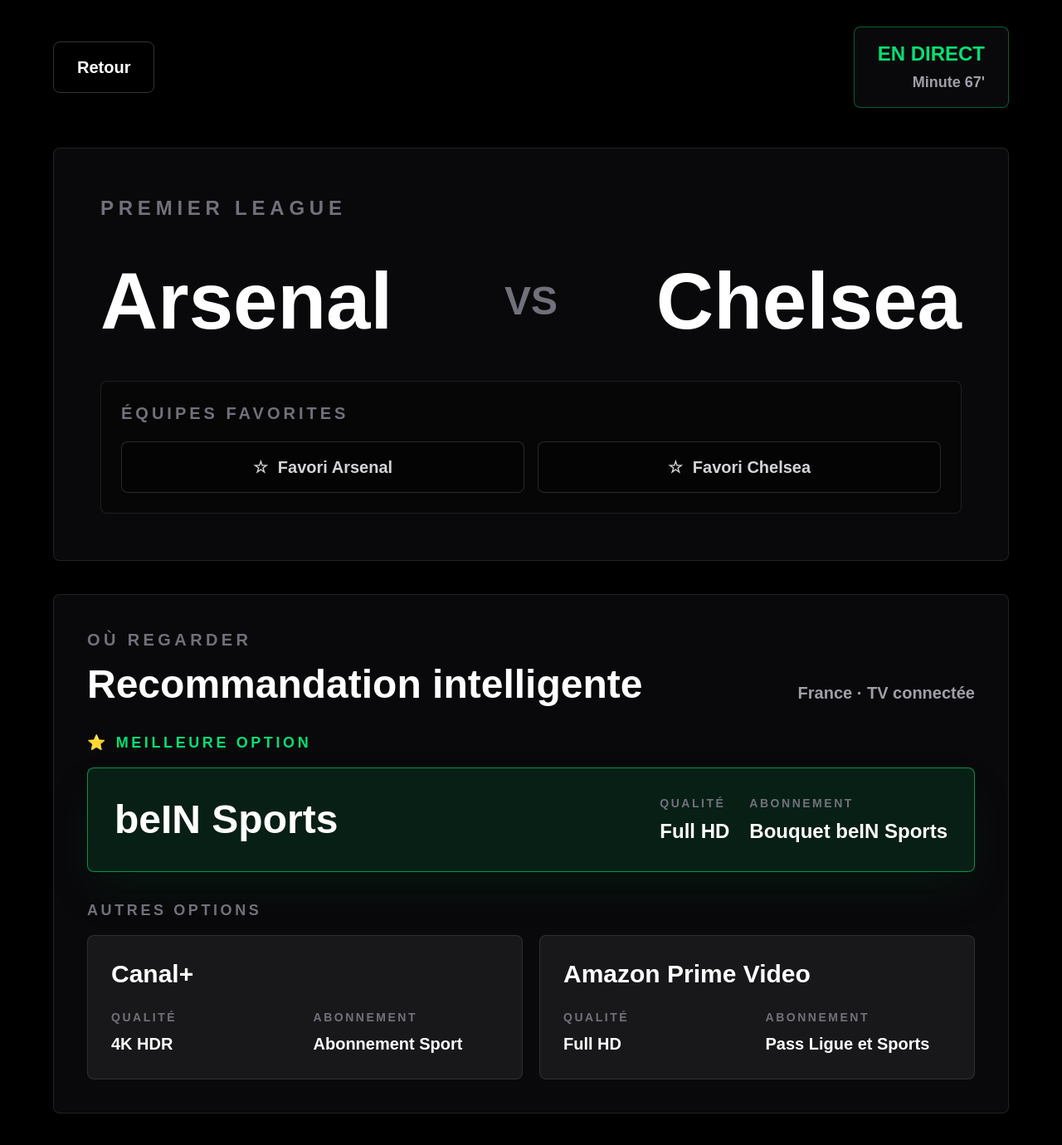
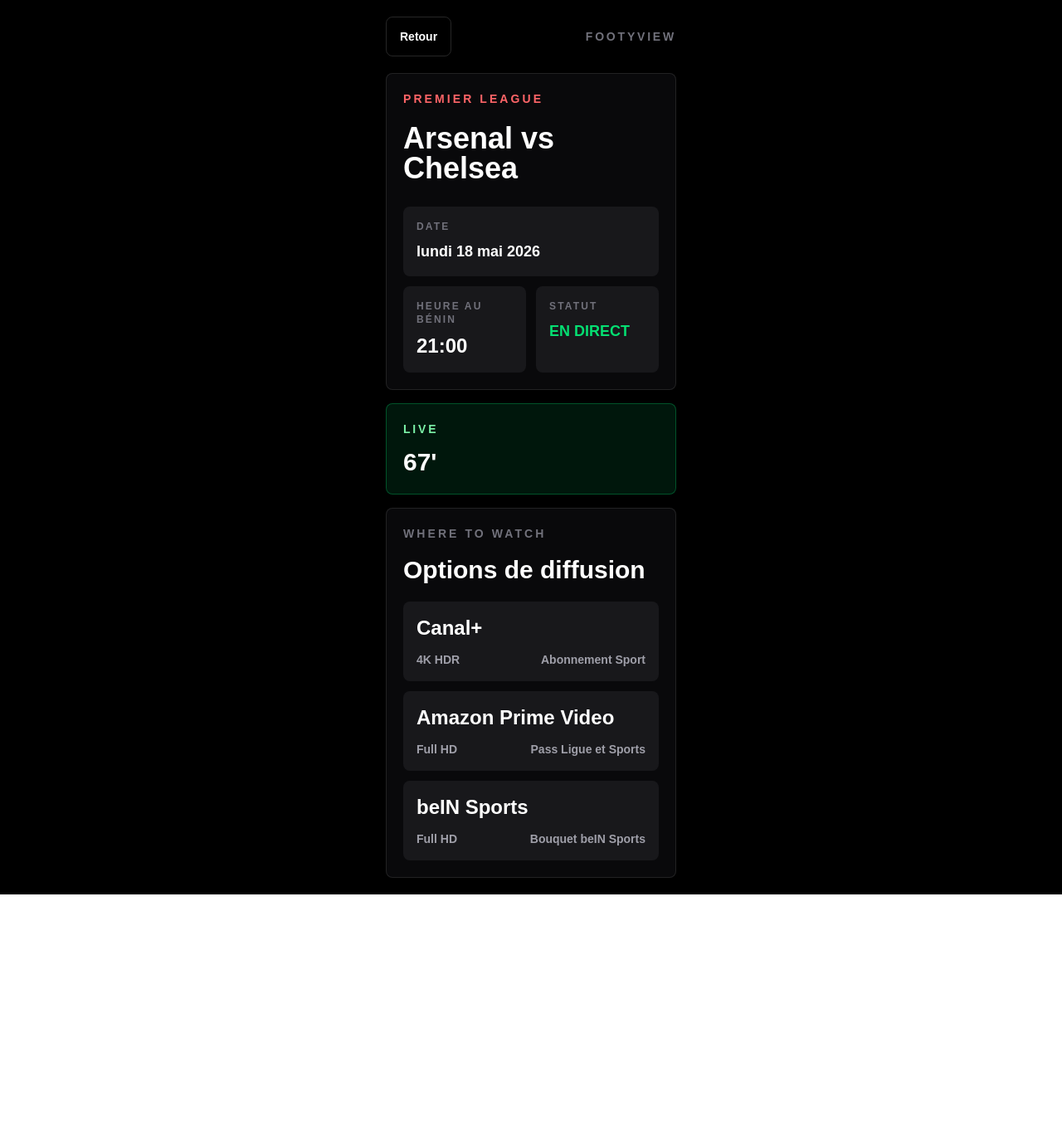
Before and after one commit to HonanL/footyview, a Next.js app: page /match/arsenal-chelsea in a window 1280 px wide. Shown: the top 1380 px of the page at 83% size. After the commit the page ends 1078 px from the top, so only its background shows below. Built offline with nearby package versions, Linux system fonts and the light colour scheme.

Commit message:
add ou regarder system

```diff
--- a/app/components/HomePageClient.tsx
+++ b/app/components/HomePageClient.tsx
@@ -3,103 +3,92 @@
 import Link from "next/link";
 import type { Match } from "../matches";
 import { getMatchTitle } from "../matches";
-import { useFavorites } from "../hooks/useFavorites";
-import { TeamFavoriteButton } from "./TeamFavoriteButton";
 
 type HomePageClientProps = {
-  matches: Match[];
+  match?: Match;
   errorMessage?: string;
 };
 
-export function HomePageClient({ matches, errorMessage }: HomePageClientProps) {
-  const { favoriteTeams, isFavoriteMatch, sortMatchesByFavorites } = useFavorites();
-  const sortedMatches = sortMatchesByFavorites(matches);
-
+export function HomePageClient({ match, errorMessage }: HomePageClientProps) {
   return (
-    <main className="min-h-screen bg-black p-8 text-white sm:p-12">
-      <h1 className="mb-5 text-5xl font-black tracking-wide sm:text-7xl">FootyView</h1>
-      <p className="mb-10 text-2xl font-semibold text-zinc-400">
-        Votre monde du football sur un seul écran
-      </p>
-
-      <section className="mb-10 rounded-lg border border-white/10 bg-zinc-950 p-7">
-        <h2 className="text-3xl font-black">Vos équipes favorites</h2>
-        {favoriteTeams.length > 0 ? (
-          <div className="mt-5 flex flex-wrap gap-4">
-            {favoriteTeams.map((team) => (
-              <TeamFavoriteButton key={team} team={team} variant="large" />
-            ))}
-          </div>
-        ) : (
-          <p className="mt-4 text-xl font-semibold text-zinc-400">
-            Aucune équipe favorite pour le moment.
-          </p>
-        )}
-      </section>
+    <main className="min-h-screen overflow-x-hidden bg-black text-white">
+      <div className="mx-auto flex min-h-screen w-full max-w-[390px] flex-col px-5 py-5">
+        <header className="rounded-lg border border-white/10 bg-zinc-950 p-5">
+          <p className="text-sm font-black uppercase tracking-[0.22em] text-red-400">PSG</p>
+          <h1 className="mt-3 break-words text-4xl font-black leading-none">
+            Paris Saint-Germain
+          </h1>
+          <p className="mt-3 text-lg font-semibold text-zinc-400">FootyView</p>
+        </header>
 
         {errorMessage ? (
-        <section className="mb-8 rounded-lg border border-red-400/40 bg-red-950/30 p-7">
-          <h2 className="text-3xl font-black text-red-200">Données indisponibles</h2>
-          <p className="mt-3 text-xl font-semibold text-red-100">{errorMessage}</p>
+          <section className="mt-5 rounded-lg border border-red-400/40 bg-red-950/30 p-5">
+            <p className="text-sm font-black uppercase tracking-[0.2em] text-red-200">
+              Données indisponibles
+            </p>
+            <p className="mt-4 break-words text-lg font-semibold leading-relaxed text-red-100">
+              {errorMessage}
+            </p>
           </section>
         ) : null}
 
-      {sortedMatches.length === 0 ? (
-        <section className="rounded-lg border border-white/10 bg-zinc-950 p-10 text-center">
-          <h2 className="text-4xl font-black">Aucun match disponible</h2>
-          <p className="mt-4 text-xl font-semibold text-zinc-400">
-            Revenez bientôt pour les matchs en direct et à venir.
+        {!match ? (
+          <section className="mt-5 rounded-lg border border-white/10 bg-zinc-950 p-5">
+            <p className="text-sm font-black uppercase tracking-[0.2em] text-zinc-500">
+              Next Match
+            </p>
+            <h2 className="mt-5 break-words text-3xl font-black leading-tight">
+              Aucun match disponible
+            </h2>
+            <p className="mt-4 text-lg font-semibold leading-relaxed text-zinc-400">
+              Le prochain match du PSG apparaîtra ici dès qu’il sera disponible.
             </p>
           </section>
         ) : (
-        <section className="grid grid-cols-1 gap-6 md:grid-cols-3">
-          {sortedMatches.map((match) => {
-            const favoriteMatch = isFavoriteMatch(match);
-
-            return (
-              <article
-                key={match.id}
-                className={`rounded-lg border p-7 transition ${
-                  favoriteMatch
-                    ? "border-yellow-300/60 bg-yellow-300/10 shadow-2xl shadow-yellow-950/30"
-                    : "border-white/10 bg-zinc-900"
+          <>
+            <section className="mt-5 rounded-lg border border-white/10 bg-zinc-950 p-5 shadow-2xl shadow-red-950/30">
+              <div className="flex min-w-0 items-start justify-between gap-3">
+                <p className="text-sm font-black uppercase tracking-[0.2em] text-zinc-500">
+                  Next Match
+                </p>
+                <p
+                  className={`min-h-12 shrink-0 rounded-lg px-3 py-3 text-sm font-black ${
+                    match.status === "EN DIRECT"
+                      ? "bg-green-400/10 text-green-300"
+                      : "bg-sky-400/10 text-sky-300"
                   }`}
                 >
-                <div className="flex items-start justify-between gap-4">
-                  <p
-                    className={`mb-5 text-xl font-black ${
-                      match.status === "EN DIRECT" ? "text-green-400" : "text-sky-300"
-                    }`}
-                  >
-                    {match.status} {match.minute}
+                  {match.status}
                 </p>
-                  {favoriteMatch ? (
-                    <p className="rounded-lg bg-yellow-300 px-3 py-2 text-sm font-black uppercase tracking-wide text-black">
-                      Favori
+              </div>
+
+              <h2 className="mt-8 max-w-full break-words text-4xl font-black leading-none">
+                {getMatchTitle(match)}
+              </h2>
+              <p className="mt-5 break-words text-xl font-semibold text-zinc-400">
+                {match.league}
               </p>
-                  ) : null}
-                </div>
+              <p className="mt-8 text-4xl font-black text-white">{match.minute}</p>
 
               <Link
                 href={`/match/${match.id}`}
-                  className="block rounded-lg outline-none transition hover:text-green-300 focus:ring-4 focus:ring-green-400/25"
+                className="mt-9 flex min-h-12 items-center justify-center rounded-lg bg-white px-6 py-4 text-center text-xl font-black text-black outline-none transition hover:bg-red-200 focus:ring-4 focus:ring-red-300/40"
               >
-                  <h3 className="text-3xl font-black">{getMatchTitle(match)}</h3>
-                  <p className="mt-4 text-lg font-semibold text-zinc-400">{match.league}</p>
-                  <p className="mt-8 text-sm font-bold uppercase tracking-wide text-zinc-500">
-                    Voir la fiche match
+                View Match
+              </Link>
+            </section>
+
+            <section className="mt-4 rounded-lg border border-white/10 bg-zinc-900 px-5 py-4">
+              <div className="flex min-w-0 items-center justify-between gap-3">
+                <p className="text-sm font-black uppercase tracking-[0.18em] text-zinc-500">
+                  Where to watch
                 </p>
-                </Link>
-
-                <div className="mt-7 grid gap-3">
-                  <TeamFavoriteButton team={match.homeTeam} variant="large" />
-                  <TeamFavoriteButton team={match.awayTeam} variant="large" />
+                <p className="shrink-0 text-lg font-black text-zinc-200">À confirmer</p>
               </div>
-              </article>
-            );
-          })}
             </section>
+          </>
         )}
+      </div>
     </main>
   );
 }
--- a/app/match/[id]/page.tsx
+++ b/app/match/[id]/page.tsx
@@ -1,21 +1,12 @@
 import Link from "next/link";
 import { notFound } from "next/navigation";
-import { TeamFavoriteButton } from "../../components/TeamFavoriteButton";
 import { getMatch, getMatchTitle, matches, type Match } from "../../matches";
 import { fetchMatchById } from "../../services/apiFootball";
-import { rankProviders, type UserPreferences } from "../../utils/rankProviders";
 
 type MatchPageProps = {
   params: Promise<{
     id: string;
   }>;
-};
-
-const defaultPreferences: UserPreferences = {
-  preferredDevice: "TV connectée",
-  preferFrenchProviders: true,
-  preferPremiumProviders: true,
-  maxSubscriptionCost: 16,
 };
 
 async function resolveMatch(id: string): Promise<Match | undefined> {
@@ -34,6 +25,38 @@
   return apiMatch.ok && apiMatch.data ? apiMatch.data : undefined;
 }
 
+function getPsgMatchTitle(match: Match) {
+  const psgNames = ["psg", "paris saint-germain", "paris sg"];
+  const homeIsPsg = psgNames.some((name) => match.homeTeam.toLowerCase().includes(name));
+  const awayIsPsg = psgNames.some((name) => match.awayTeam.toLowerCase().includes(name));
+
+  if (homeIsPsg) {
+    return `${match.homeTeam} vs ${match.awayTeam}`;
+  }
+
+  if (awayIsPsg) {
+    return `${match.awayTeam} vs ${match.homeTeam}`;
+  }
+
+  return getMatchTitle(match);
+}
+
+function getBeninDateTime(date: string) {
+  const matchDate = new Date(date);
+
+  return {
+    date: new Intl.DateTimeFormat("fr-FR", {
+      dateStyle: "full",
+      timeZone: "Africa/Porto-Novo",
+    }).format(matchDate),
+    time: new Intl.DateTimeFormat("fr-FR", {
+      hour: "2-digit",
+      minute: "2-digit",
+      timeZone: "Africa/Porto-Novo",
+    }).format(matchDate),
+  };
+}
+
 export function generateStaticParams() {
   return matches.map((match) => ({
     id: match.id,
@@ -45,7 +68,7 @@
   const match = await resolveMatch(id);
 
   return {
-    title: match ? `${getMatchTitle(match)} | FootyView` : "Match | FootyView",
+    title: match ? `${getPsgMatchTitle(match)} | FootyView` : "Match | FootyView",
   };
 }
 
@@ -57,126 +80,97 @@
     notFound();
   }
 
-  const rankedProviders = rankProviders(match.providers, defaultPreferences);
-  const [bestProvider, ...otherProviders] = rankedProviders;
-  const statusColor = match.status === "EN DIRECT" ? "text-green-400" : "text-sky-300";
-  const statusBorder = match.status === "EN DIRECT" ? "border-green-400/40" : "border-sky-300/40";
+  const beninDateTime = getBeninDateTime(match.date);
+  const hasProviders = match.providers.length > 0;
 
   return (
-    <main className="min-h-screen bg-black text-white">
-      <section className="mx-auto flex min-h-screen max-w-7xl flex-col px-8 py-8 sm:px-12 lg:px-16">
-        <header className="flex items-center justify-between gap-8">
+    <main className="min-h-screen overflow-x-hidden bg-black text-white">
+      <section className="mx-auto flex min-h-screen w-full max-w-[390px] flex-col px-5 py-5">
+        <header className="flex items-center justify-between">
           <Link
             href="/"
-            className="rounded-lg border border-white/20 px-7 py-4 text-xl font-black outline-none transition hover:border-white focus:border-green-400 focus:ring-4 focus:ring-green-400/25"
+            className="flex min-h-12 items-center rounded-lg border border-white/15 px-4 py-3 text-sm font-black outline-none transition hover:border-white focus:ring-4 focus:ring-white/20"
           >
             Retour
           </Link>
-
-          <div className={`rounded-lg border ${statusBorder} bg-zinc-950 px-7 py-4 text-right`}>
-            <p className={`text-2xl font-black ${statusColor}`}>{match.status}</p>
-            <p className="mt-1 text-lg font-semibold text-zinc-400">
-              {match.status === "EN DIRECT" ? "Minute" : "Début"} {match.minute}
-            </p>
-          </div>
+          <p className="text-sm font-black uppercase tracking-[0.2em] text-zinc-500">
+            FootyView
+          </p>
         </header>
 
-        <div className="grid flex-1 content-center gap-10 py-12">
-          <section className="rounded-lg border border-white/10 bg-zinc-950 p-8 sm:p-12 lg:p-14">
-            <p className="text-2xl font-black uppercase tracking-[0.24em] text-zinc-500">
-              {match.league}
-            </p>
+        <section className="mt-5 rounded-lg border border-white/10 bg-zinc-950 p-5">
+          <p className="break-words text-sm font-black uppercase tracking-[0.22em] text-red-400">
+            {match.league}
+          </p>
+          <h1 className="mt-5 break-words text-4xl font-black leading-none">
+            {getPsgMatchTitle(match)}
+          </h1>
 
-            <div className="mt-12 grid items-center gap-8 lg:grid-cols-[1fr_auto_1fr]">
-              <h1 className="text-6xl font-black leading-none sm:text-7xl lg:text-8xl">
-                {match.homeTeam}
-              </h1>
-
-              <p className="text-center text-4xl font-black text-zinc-500 lg:text-5xl">VS</p>
-
-              <h2 className="text-6xl font-black leading-none sm:text-7xl lg:text-right lg:text-8xl">
-                {match.awayTeam}
-              </h2>
+          <div className="mt-7 grid gap-3">
+            <div className="min-w-0 rounded-lg bg-zinc-900 p-4">
+              <p className="text-xs font-black uppercase tracking-[0.18em] text-zinc-500">
+                Date
+              </p>
+              <p className="mt-2 break-words text-lg font-black">{beninDateTime.date}</p>
             </div>
-
-            <div className="mt-12 rounded-lg border border-white/10 bg-black/30 p-6">
-              <p className="text-xl font-black uppercase tracking-[0.2em] text-zinc-500">
-                Équipes favorites
-              </p>
-              <div className="mt-5 grid gap-4 lg:grid-cols-2">
-                <TeamFavoriteButton team={match.homeTeam} variant="large" />
-                <TeamFavoriteButton team={match.awayTeam} variant="large" />
+            <div className="grid grid-cols-1 gap-3 min-[360px]:grid-cols-2">
+              <div className="min-w-0 rounded-lg bg-zinc-900 p-4">
+                <p className="text-xs font-black uppercase tracking-[0.18em] text-zinc-500">
+                  Heure au Bénin
+                </p>
+                <p className="mt-2 text-2xl font-black">{beninDateTime.time}</p>
+              </div>
+              <div className="min-w-0 rounded-lg bg-zinc-900 p-4">
+                <p className="text-xs font-black uppercase tracking-[0.18em] text-zinc-500">
+                  Statut
+                </p>
+                <p
+                  className={`mt-2 break-words text-lg font-black ${
+                    match.status === "EN DIRECT" ? "text-green-400" : "text-sky-300"
+                  }`}
+                >
+                  {match.status}
+                </p>
               </div>
             </div>
+          </div>
+        </section>
+
+        {match.status === "EN DIRECT" ? (
+          <section className="mt-4 rounded-lg border border-green-400/30 bg-green-400/10 p-5">
+            <p className="text-sm font-black uppercase tracking-[0.2em] text-green-300">
+              Live
+            </p>
+            <p className="mt-3 text-3xl font-black">{match.minute}</p>
           </section>
+        ) : null}
 
-          <section className="rounded-lg border border-white/10 bg-zinc-950 p-8 sm:p-10">
-            <div className="flex flex-col gap-3 sm:flex-row sm:items-end sm:justify-between">
-              <div>
-                <p className="text-xl font-black uppercase tracking-[0.22em] text-zinc-500">
-                  Où regarder
-                </p>
-                <h3 className="mt-4 text-4xl font-black sm:text-5xl">Recommandation intelligente</h3>
-              </div>
-              <p className="text-xl font-semibold text-zinc-400">France · TV connectée</p>
-            </div>
+        <section className="mt-4 rounded-lg border border-white/10 bg-zinc-950 p-5">
+          <p className="text-sm font-black uppercase tracking-[0.22em] text-zinc-500">
+            Where to Watch
+          </p>
+          <h2 className="mt-4 break-words text-3xl font-black">Options de diffusion</h2>
 
-            {bestProvider ? (
-              <div className="mt-8">
-                <p className="mb-4 text-lg font-black uppercase tracking-[0.2em] text-green-400">
-                  ⭐ Meilleure option
-                </p>
-                <article className="rounded-lg border border-green-400/60 bg-green-400/10 p-7 shadow-2xl shadow-green-950/40 sm:p-8">
-                  <div className="grid gap-6 lg:grid-cols-[1fr_auto_auto] lg:items-center">
-                    <h4 className="text-4xl font-black sm:text-5xl">{bestProvider.name}</h4>
-                    <div>
-                      <p className="text-sm font-black uppercase tracking-[0.18em] text-zinc-500">
-                        Qualité
-                      </p>
-                      <p className="mt-2 text-2xl font-black">{bestProvider.quality}</p>
-                    </div>
-                    <div>
-                      <p className="text-sm font-black uppercase tracking-[0.18em] text-zinc-500">
-                        Abonnement
-                      </p>
-                      <p className="mt-2 text-2xl font-black">{bestProvider.subscription}</p>
-                    </div>
+          {hasProviders ? (
+            <div className="mt-5 grid gap-3">
+              {match.providers.map((provider) => (
+                <article key={provider.name} className="min-w-0 rounded-lg bg-zinc-900 p-4">
+                  <h3 className="break-words text-2xl font-black">{provider.name}</h3>
+                  <div className="mt-3 grid gap-2 text-sm font-semibold text-zinc-400 min-[360px]:grid-cols-[auto_1fr]">
+                    <span className="break-words">{provider.quality}</span>
+                    <span className="break-words min-[360px]:text-right">
+                      {provider.subscription}
+                    </span>
                   </div>
                 </article>
-              </div>
-            ) : null}
-
-            <div className="mt-8">
-              <p className="mb-4 text-lg font-black uppercase tracking-[0.2em] text-zinc-500">
-                Autres options
-              </p>
-              <div className="grid gap-5 lg:grid-cols-2">
-                {otherProviders.map((provider) => (
-                  <article
-                    key={provider.name}
-                    className="rounded-lg border border-white/10 bg-zinc-900 p-7"
-                  >
-                    <h4 className="text-3xl font-black">{provider.name}</h4>
-                    <div className="mt-6 grid gap-5 sm:grid-cols-2">
-                      <div>
-                        <p className="text-sm font-black uppercase tracking-[0.18em] text-zinc-500">
-                          Qualité
-                        </p>
-                        <p className="mt-2 text-xl font-black">{provider.quality}</p>
-                      </div>
-                      <div>
-                        <p className="text-sm font-black uppercase tracking-[0.18em] text-zinc-500">
-                          Abonnement
-                        </p>
-                        <p className="mt-2 text-xl font-black">{provider.subscription}</p>
-                      </div>
-                    </div>
-                  </article>
-                ))}
-              </div>
+              ))}
             </div>
-          </section>
-        </div>
+          ) : (
+            <p className="mt-5 break-words text-lg font-semibold leading-relaxed text-zinc-400">
+              Les options de diffusion seront affichées ici dès qu’elles seront disponibles.
+            </p>
+          )}
+        </section>
       </section>
     </main>
   );
--- a/app/matches.ts
+++ b/app/matches.ts
@@ -10,6 +10,7 @@
   awayTeam: string;
   status: MatchStatus;
   minute: string;
+  date: string;
   providers: Provider[];
 };
 
@@ -109,6 +110,7 @@
     awayTeam: "Chelsea",
     status: "EN DIRECT",
     minute: "67'",
+    date: "2026-05-18T20:00:00+00:00",
     providers: getDefaultProviders("Premier League"),
   },
   {
@@ -119,6 +121,7 @@
     awayTeam: "Real Madrid",
     status: "EN DIRECT",
     minute: "51'",
+    date: "2026-05-18T19:30:00+00:00",
     providers: getDefaultProviders("LaLiga"),
   },
   {
@@ -129,6 +132,7 @@
     awayTeam: "AC Milan",
     status: "À VENIR",
     minute: "20:45",
+    date: "2026-05-18T19:45:00+00:00",
     providers: getDefaultProviders("Serie A"),
   },
 ];
--- a/app/page.tsx
+++ b/app/page.tsx
@@ -5,8 +5,10 @@
   const result = await fetchHomepageMatches();
 
   if (!result.ok) {
-    return <HomePageClient matches={[]} errorMessage={result.error} />;
+    return <HomePageClient errorMessage={result.error} />;
   }
 
-  return <HomePageClient matches={result.data} />;
+  const matches = result.data;
+
+  return <HomePageClient match={matches[0]} />;
 }
--- a/app/services/apiFootball.ts
+++ b/app/services/apiFootball.ts
@@ -147,6 +147,7 @@
     awayTeam: fixture.teams.away.name,
     status: getMatchStatus(fixture.fixture.status),
     minute: getMatchMinute(fixture.fixture),
+    date: fixture.fixture.date,
     providers: getDefaultProviders(fixture.league.name),
   };
 }
@@ -173,6 +174,7 @@
   return safelyFetchMatches(async () => {
     const payload = await fetchApiFootball<ApiFootballFixture[]>("/fixtures", {
       live: "all",
+      team: 85,
     });
 
     return payload.response.map(normalizeFixture);
@@ -183,6 +185,7 @@
   return safelyFetchMatches(async () => {
     const payload = await fetchApiFootball<ApiFootballFixture[]>("/fixtures", {
       next: limit,
+      team: 85,
     });
 
     return payload.response.map(normalizeFixture);
```
Also changed, not shown: app/loading.tsx (+26 -22 lines). Lines whose indentation alone changed are shown as unchanged.
